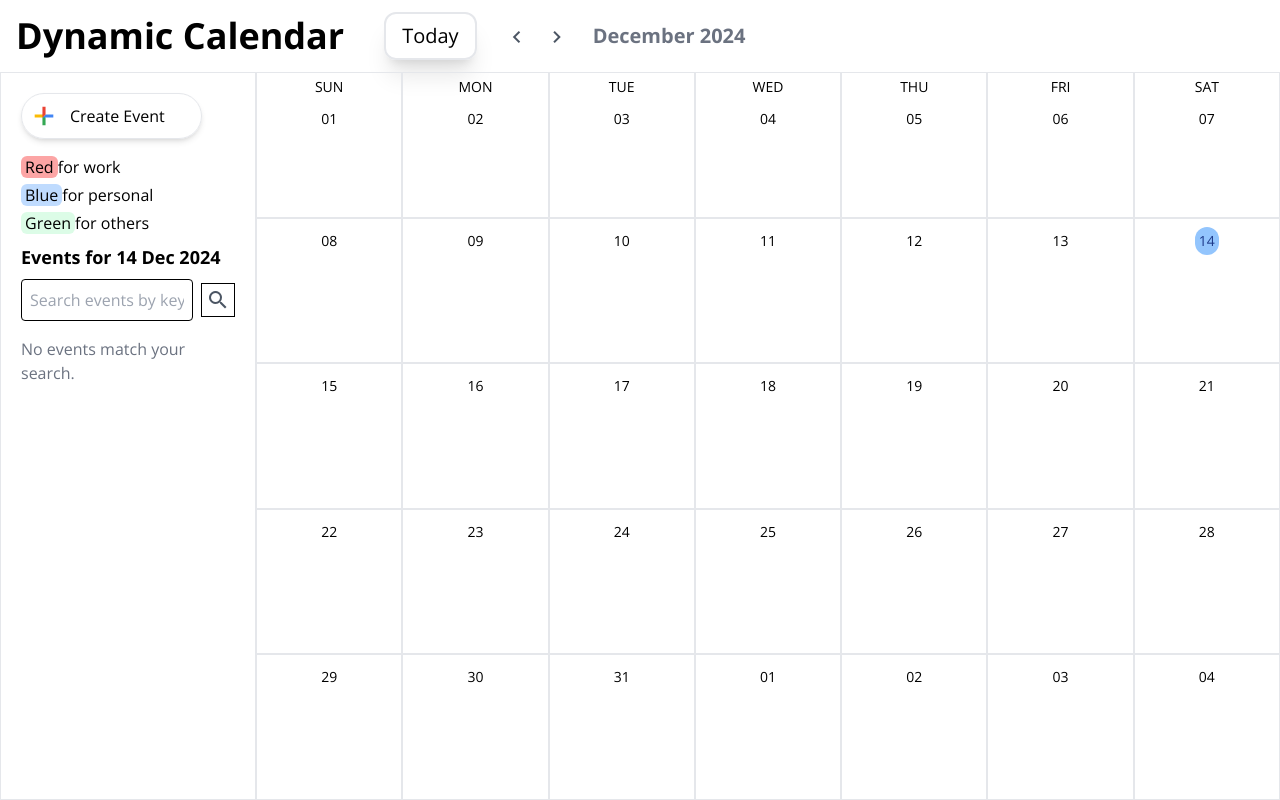
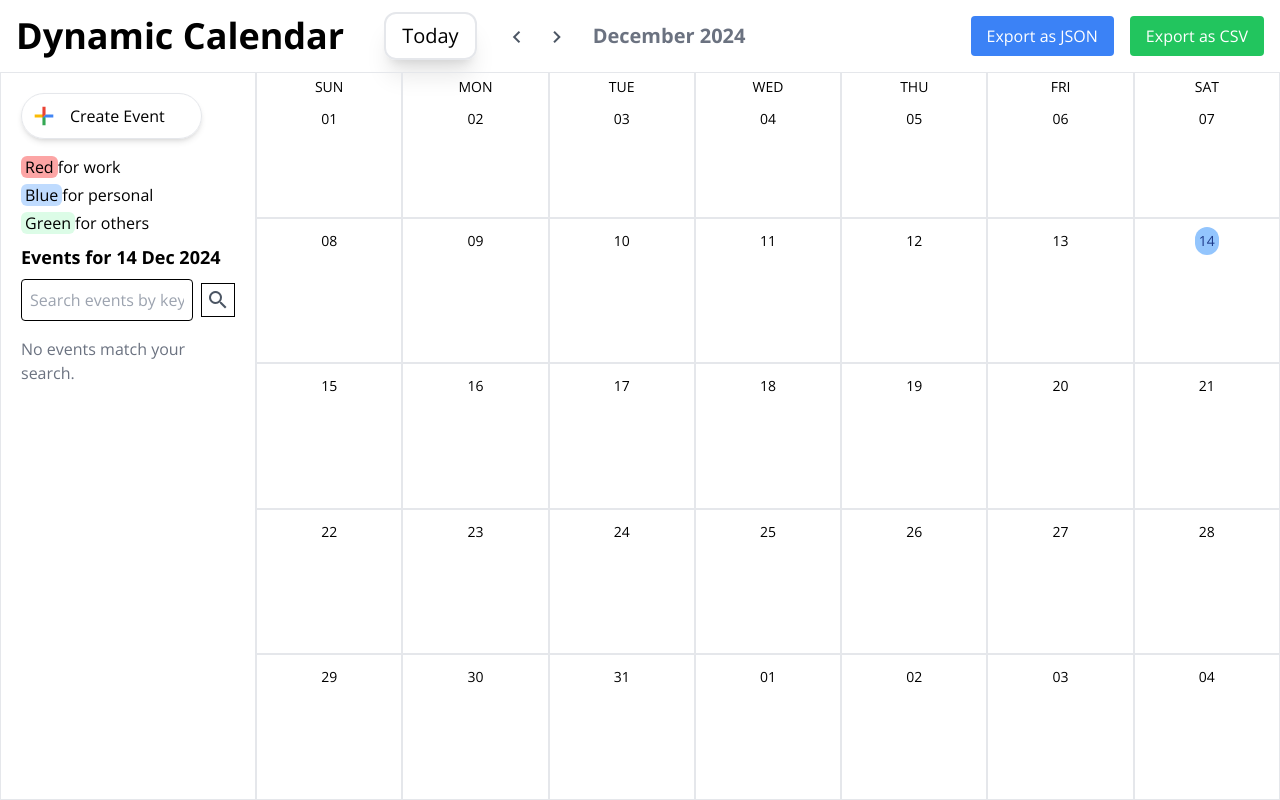
Before and after one commit to amanxxp/Dynamic-Event-Calendar, a React (Vite) app: page / in a window 1280 px wide. Built offline with nearby package versions, Linux system fonts and the light colour scheme.

Commit message:
ecprt the son and csv

```diff
--- a/src/components/CalenderHeader.tsx
+++ b/src/components/CalenderHeader.tsx
@@ -1,14 +1,80 @@
 import dayjs from "dayjs";
 import { useContext } from "react";
 import GlobalContext from "../context/GlobalContext";
-const CalenderHeader = () => {
-  const { monthIndex, setMonthIndex } = useContext(GlobalContext);
+
+// Type definition for Event to improve type safety
+interface Event {
+  id: string;
+  eventName: string;
+  date: string | Date;
+  startTime: string;
+  endTime: string;
+  description: string;
+  category: string;
+}
+
+// Helper function to convert events to CSV format
+const convertToCSV = (events: Event[]) => {
+  const headers = [
+    "id",
+    "eventName",
+    "date",
+    "startTime",
+    "endTime",
+    "description",
+    "category",
+  ];
+  const rows = events.map((event) => [
+    event.id,
+    event.eventName,
+    dayjs(event.date).format("YYYY-MM-DD"),
+    event.startTime,
+    event.endTime,
+    event.description,
+    event.category,
+  ]);
+  const csvContent = [
+    headers.join(","),
+    ...rows.map((row) => row.join(",")),
+  ].join("\n");
+  return csvContent;
+};
+
+// Export events as JSON
+const exportAsJSON = (events: Event[]) => {
+  const jsonData = JSON.stringify(events, null, 2);
+  const blob = new Blob([jsonData], { type: "application/json" });
+  const url = URL.createObjectURL(blob);
+  const link = document.createElement("a");
+  link.href = url;
+  link.download = `events-${dayjs().format("YYYY-MM-DD")}.json`;
+  link.click();
+  URL.revokeObjectURL(url);
+};
+
+// Export events as CSV
+const exportAsCSV = (events: Event[]) => {
+  const csvContent = convertToCSV(events);
+  const blob = new Blob([csvContent], { type: "text/csv" });
+  const url = URL.createObjectURL(blob);
+  const link = document.createElement("a");
+  link.href = url;
+  link.download = `events-${dayjs().format("YYYY-MM-DD")}.csv`;
+  link.click();
+  URL.revokeObjectURL(url);
+};
+
+const CalendarHeader = () => {
+  const { monthIndex, setMonthIndex, events } = useContext(GlobalContext);
+
   function handlePrevMonth() {
     setMonthIndex(monthIndex - 1);
   }
+
   function handleNextMonth() {
     setMonthIndex(monthIndex + 1);
   }
+
   function handleReset() {
     setMonthIndex(
       monthIndex === dayjs().month()
@@ -16,8 +82,10 @@ const CalenderHeader = () => {
         : dayjs().month()
     );
   }
+
   return (
-    <header className="px-4 py-2 flex items-center">
+    <header className="px-4 py-2 flex items-center justify-between">
+      <div className="flex items-center">
         <h1 className="mr-10 text-black-500 text-4xl my-2 font-extrabold">
           Dynamic Calendar
         </h1>
@@ -42,8 +110,25 @@ const CalenderHeader = () => {
         <h2 className="ml-4 text-xl text-gray-500 font-bold">
           {dayjs(new Date(dayjs().year(), monthIndex)).format("MMMM YYYY")}
         </h2>
+      </div>
+
+      <div className="flex items-center">
+        {/* Export Buttons */}
+        <button
+          onClick={() => exportAsJSON(events)}
+          className="bg-blue-500 text-white px-4 py-2 rounded ml-4"
+        >
+          Export as JSON
+        </button>
+        <button
+          onClick={() => exportAsCSV(events)}
+          className="bg-green-500 text-white px-4 py-2 rounded ml-4"
+        >
+          Export as CSV
+        </button>
+      </div>
     </header>
   );
 };
 
-export default CalenderHeader;
+export default CalendarHeader;
```
Lines whose indentation alone changed are shown as unchanged.
